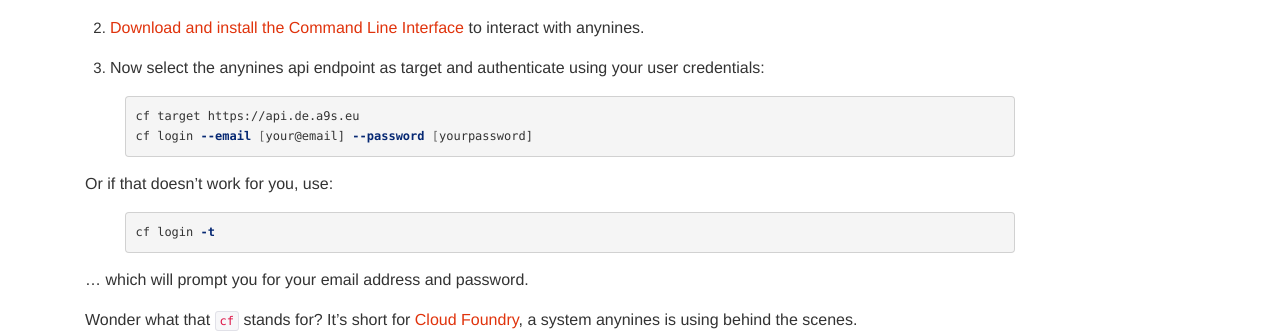
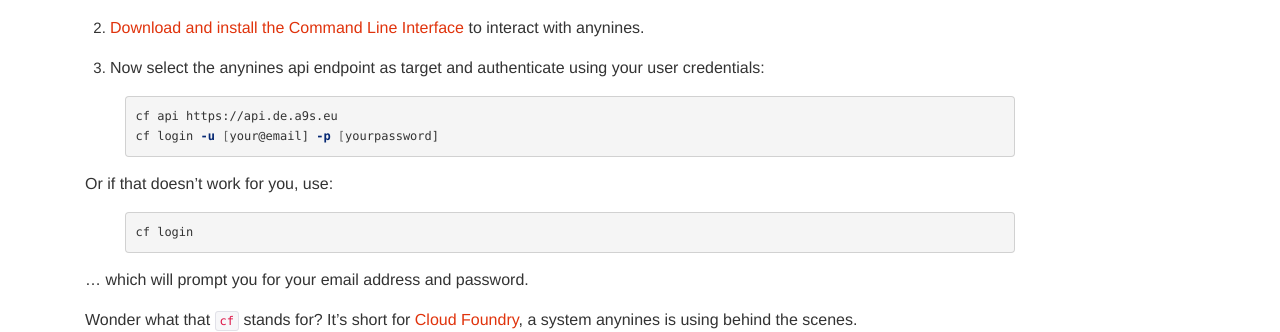
Before and after one commit to railsgirls/guides.railsgirls.com, a Jekyll site: the page built from _posts/2014-01-30-anynines.markdown, in a window 1280 px wide. Shown: the part 419-751 px from the top of the page. Built offline with Jekyll 4.4.1, drawn with Linux system fonts in a browser that asks for light colours; nearby versions of some CDN libraries.

Commit message:
update commands anynines deployment guide

```diff
--- a/_posts/2014-01-30-anynines.markdown
+++ b/_posts/2014-01-30-anynines.markdown
@@ -19,15 +19,15 @@
 3. Now select the anynines api endpoint as target and authenticate using your user credentials:
 
 {% highlight sh %}
-cf target https://api.de.a9s.eu
-cf login --email [your@email] --password [yourpassword]
+cf api https://api.de.a9s.eu
+cf login -u [your@email] -p [yourpassword]
 {% endhighlight %}
 
 
 Or if that doesn't work for you, use:
 
 {% highlight sh %}
-cf login -t
+cf login
 {% endhighlight %}
 
 ... which will prompt you for your email address and password.
```
